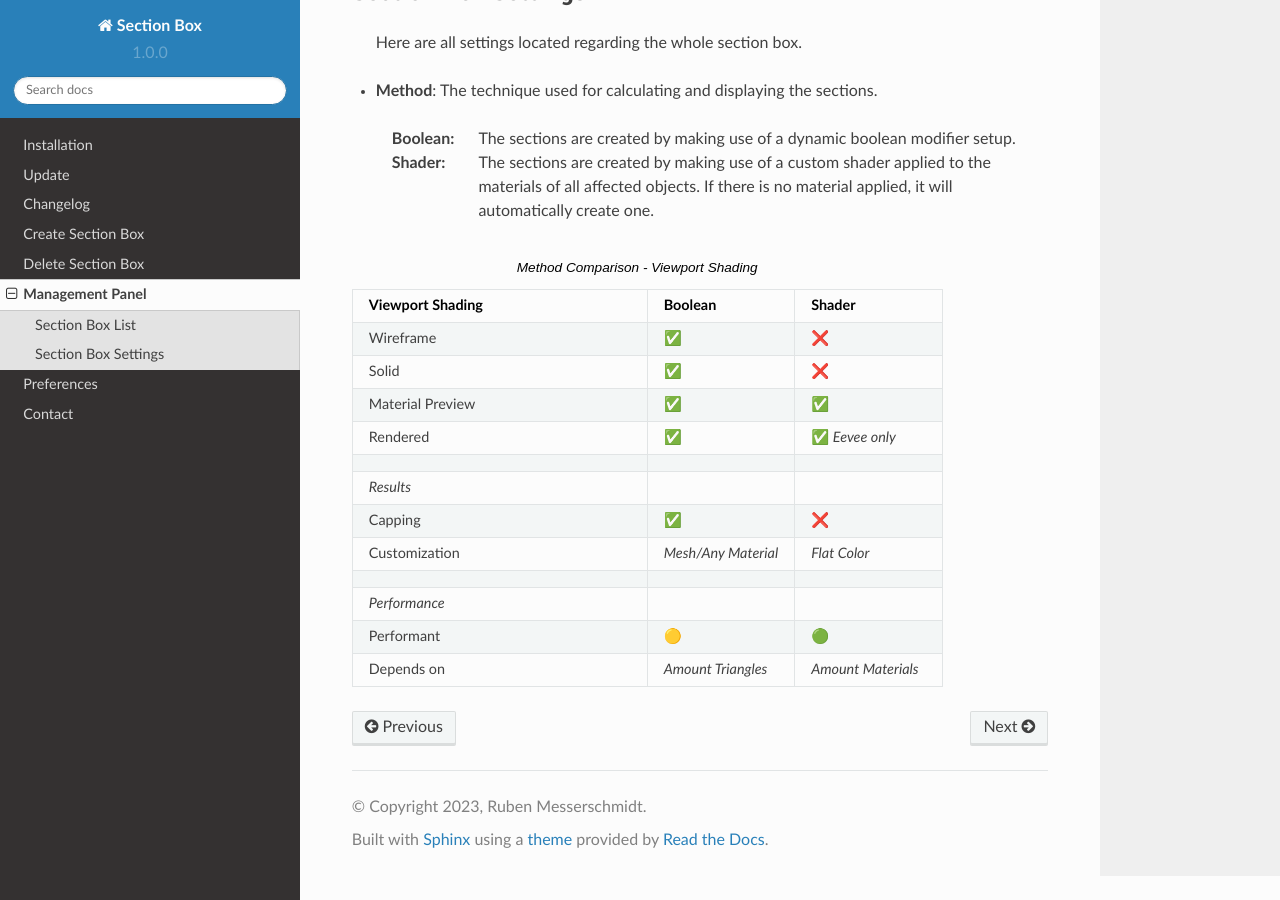
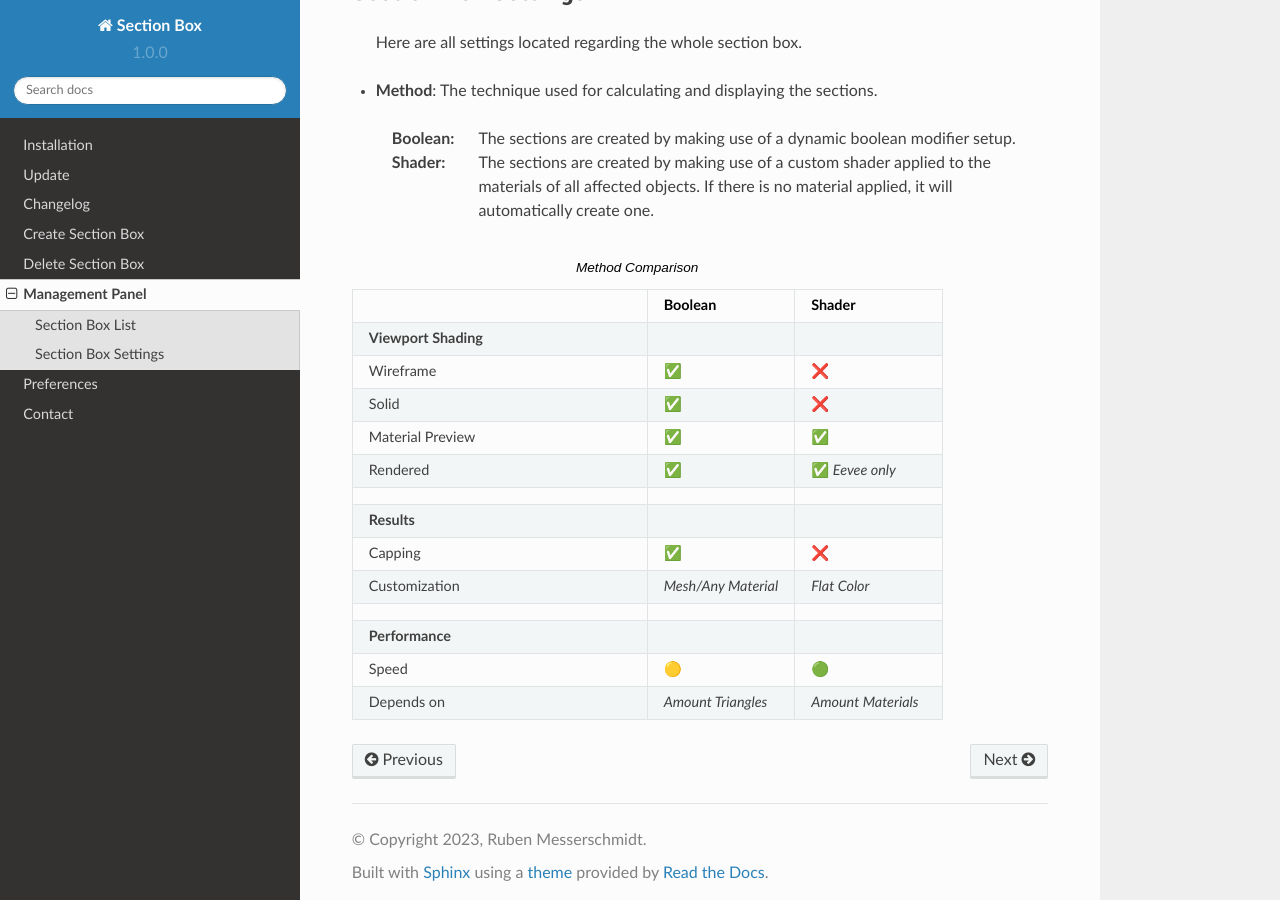
Before and after one commit to rubenmesserschmidt/Section-Box_docs, a Sphinx documentation site: the page built from docs/source/management_panel.rst, in a window 1280 px wide and 900 px high, scrolled down 1009 px. Built offline with Sphinx 7.4.7 and the Read the Docs theme 2.0.0, drawn with Linux system fonts in a browser that asks for light colours.

Commit message:
finished method table

```diff
--- a/docs/source/management_panel.rst
+++ b/docs/source/management_panel.rst
@@ -45,13 +45,16 @@ Section Box Settings
 
  :Shader: The sections are created by making use of a custom shader applied to the materials of all affected objects. If there is no material applied, it will automatically create one.
 
-.. list-table:: Method Comparison - Viewport Shading
+.. list-table:: Method Comparison
    :widths: 50 25 25
    :header-rows: 1
 
-   * - Viewport Shading
+   * -
      - Boolean
      - Shader
+   * - **Viewport Shading**
+     -
+     -
    * - Wireframe
      - ✅
      - ❌
@@ -67,7 +70,7 @@ Section Box Settings
    * -
      -
      -
-   * - *Results*
+   * - **Results**
      -
      -
    * - Capping
@@ -79,10 +82,10 @@ Section Box Settings
    * -
      -
      -
-   * - *Performance*
+   * - **Performance**
      -
      -
-   * - Performant
+   * - Speed
      - 🟡
      - 🟢
    * - Depends on
```
